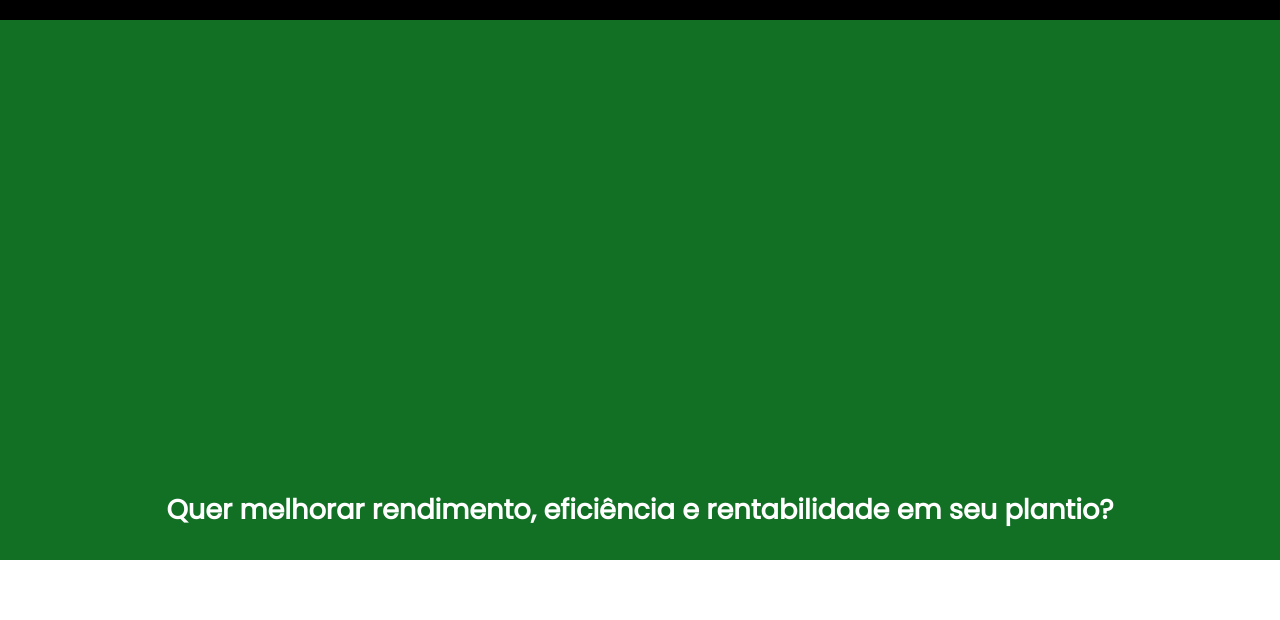
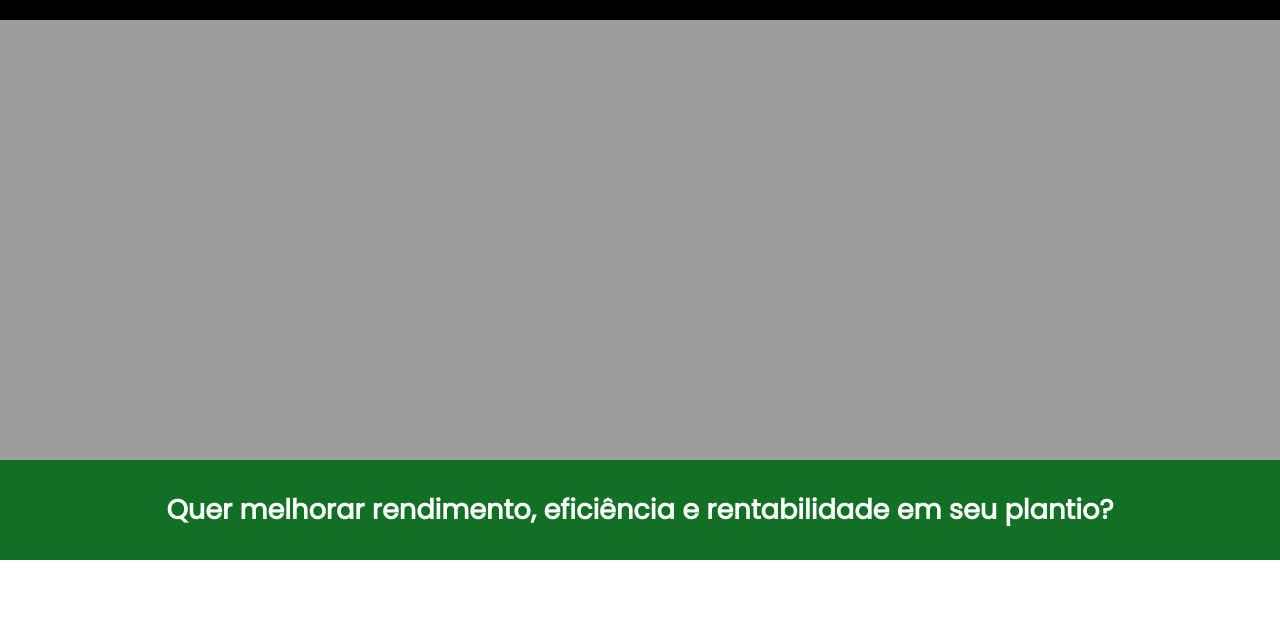
Before and after one commit to isaasc/efficientAgro, a plain HTML site: page index.html in a window 1280 px wide. Shown: the part 60-680 px from the top of the page. Drawn offline with nearby package versions, Linux system fonts and the light colour scheme; the site is published under a folder, as on GitHub Pages, so addresses that start at the root find nothing.

Commit message:
Update style.css

```diff
--- a/css/style.css
+++ b/css/style.css
@@ -135,7 +135,7 @@ img {
 .hero-inner {
     width: 100%;
     height: 65vh;
-    background: url(/assets/paisagem.jpg) no-repeat center center;
+    background: url(../assets/paisagem.jpg) no-repeat center center;
     background-size: cover;
 }
 
```
